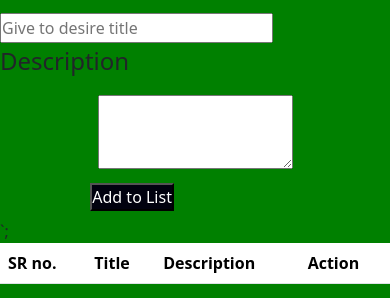
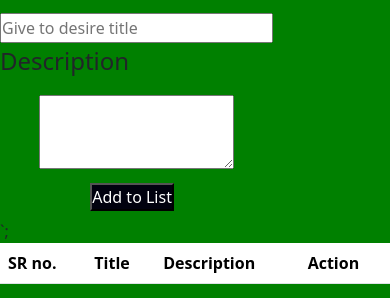
Before and after one commit to vikrammehar/TODOS-LIST, a plain HTML site: page index.html in a window 390 px wide. Shown: the part 758-1056 px from the top of the page. Drawn offline with nearby package versions, Linux system fonts and the light colour scheme; grey boxes are pictures that could not be loaded.

Commit message:
Update TODOs.css

```diff
--- a/TODOs.css
+++ b/TODOs.css
@@ -79,7 +79,7 @@ align-item:center;}
         width: 50vw;
         position: relative;
         overflow: hidden;
-        left: 25vw;
+        left:10vw;
     }
 
     .chat{width: fit-content;}
```
